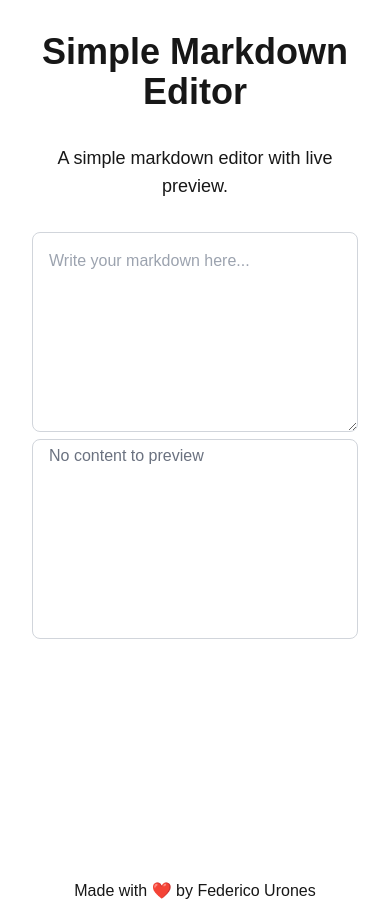
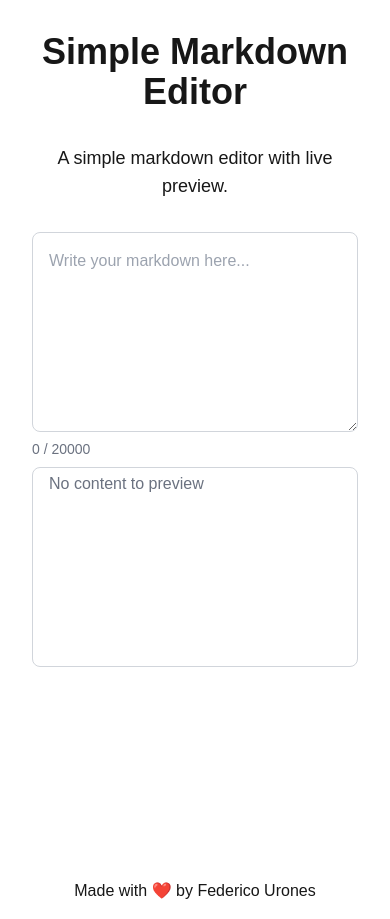
Before and after one commit to FedericoUrones/simple-markdown-editor, a Next.js app: page / in a window 390 px wide. Built offline with nearby package versions, Linux system fonts and the light colour scheme.

Commit message:
Added counter and max length

```diff
--- /dev/null
+++ b/components/MarkdownEditor/Counter.tsx
@@ -0,0 +1,21 @@
+import { useContext } from "react";
+import { MarkdownEditorContext } from "@/components/state/context";
+import { MAX_EDITOR_LENGTH } from "./Editor";
+
+const Counter = ({ show }: { show: boolean }) => {
+  const { editorValue } = useContext(MarkdownEditorContext);
+
+  return show ? (
+    <p
+      className={`text-sm mb-2 ${
+        editorValue.length < MAX_EDITOR_LENGTH
+          ? "text-gray-500"
+          : "text-red-500"
+      }`}
+    >
+      {editorValue.length} / {MAX_EDITOR_LENGTH}
+    </p>
+  ) : null;
+};
+
+export default Counter;
--- a/components/MarkdownEditor/Editor.tsx
+++ b/components/MarkdownEditor/Editor.tsx
@@ -1,5 +1,7 @@
 import { useContext } from "react";
 import { MarkdownEditorContext } from "@/components/state/context";
+
+export const MAX_EDITOR_LENGTH = 20000;
 
 const Editor = () => {
   const { editorValue, setEditorValue } = useContext(MarkdownEditorContext);
@@ -7,9 +9,10 @@ const Editor = () => {
   return (
     <textarea
       className="p-4 rounded-lg border border-gray-300 focus:outline-none focus:ring-2 focus:ring-blue-500 text-gray-900
-      bg-white w-full h-[200px] md:h-full"
+      bg-white w-full h-[200px] md:h-full md:max-h-[70vh]"
       value={editorValue}
       placeholder="Write your markdown here..."
+      maxLength={MAX_EDITOR_LENGTH}
       onChange={(e) => {
         setEditorValue(e.target.value);
       }}
--- a/components/MarkdownEditor/PreviewContainer.tsx
+++ b/components/MarkdownEditor/PreviewContainer.tsx
@@ -7,7 +7,7 @@ import { MarkdownEditorContext } from "@/components/state/context";
 const PreviewContainer = memo(function PreviewContainer() {
   const { editorValue } = useContext(MarkdownEditorContext);
   return (
-    <div className="p-1 px-4 rounded-lg border border-gray-300 focus:outline-none focus:ring-2 text-black w-full h-[200px] md:h-full bg-white">
+    <div className="p-1 px-4 rounded-lg bg-white border border-gray-300 focus:outline-none focus:ring-2 text-black w-full h-[200px] md:h-full overflow-y-auto">
       {editorValue.length > 0 ? (
         <Markdown className={style.reactMarkDown} remarkPlugins={[remarkGfm]}>
           {editorValue}
--- a/components/MarkdownEditor/index.tsx
+++ b/components/MarkdownEditor/index.tsx
@@ -1,11 +1,18 @@
+import Counter from "./Counter";
 import Editor from "./Editor";
 import PreviewContainer from "./PreviewContainer";
 
 const MarkdownEditor = () => {
+  const isMobile = window.screen.width < 1280;
+
   return (
     <div className="md:grid md:grid-cols-2 gap-4 w-full h-[70vh]">
-      <Editor />
+      <div>
+        <Editor />
+        <Counter show={isMobile} />
+      </div>
       <PreviewContainer />
+      <Counter show={!isMobile} />
     </div>
   );
 };
```
